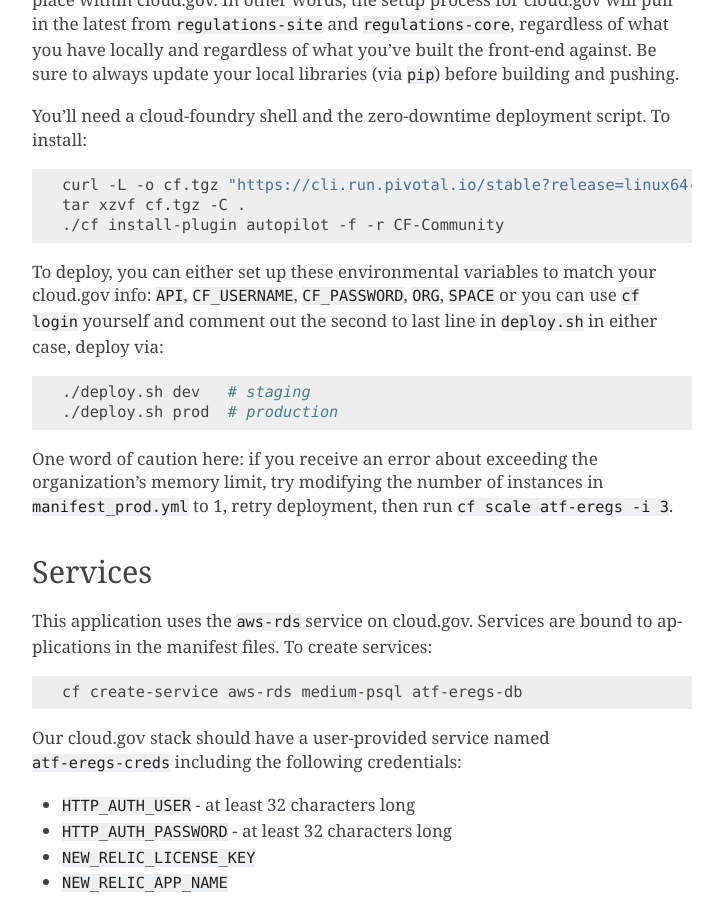
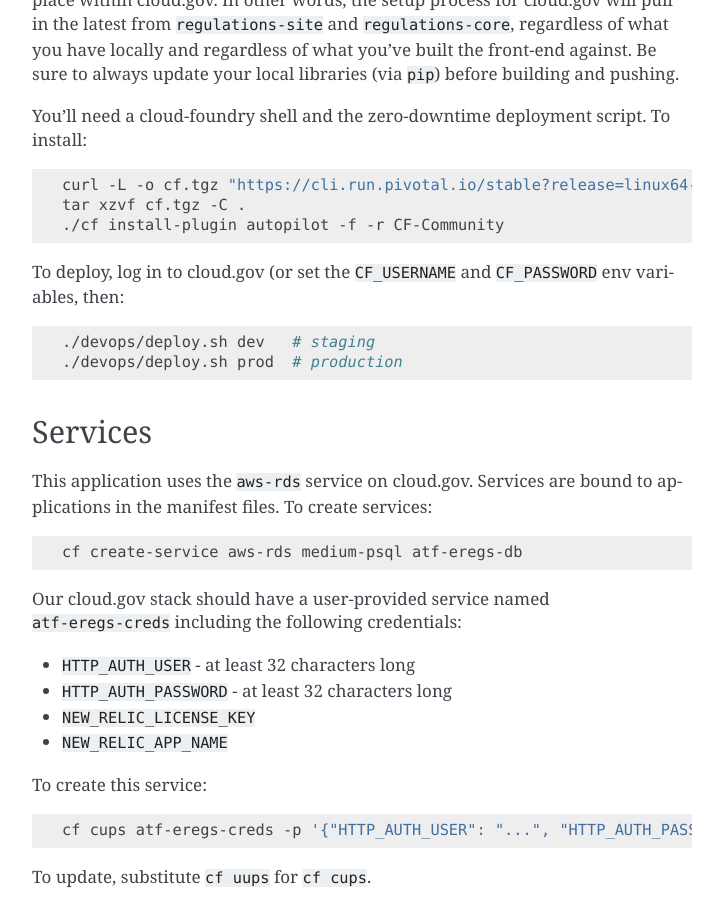
Before and after one commit to 18F/atf-eregs, a Sphinx documentation site: the page built from docs/production_setup.rst, in a window 1280 px wide and 900 px high, scrolled down 2311 px. Shown: the whole window, without its empty margins (388-1111 px from the left). Built offline with Sphinx 7.4.7, drawn with Linux system fonts in a browser that asks for light colours; pages that are not in the unit, such as notebooks, are missing from menus.

Commit message:
Remove old deploy scripts, update docs.

```diff
--- a/docs/production_setup.rst
+++ b/docs/production_setup.rst
@@ -75,19 +75,13 @@
   tar xzvf cf.tgz -C .
   ./cf install-plugin autopilot -f -r CF-Community
 
-To deploy, you can either set up these environmental variables to match your
-cloud.gov info: ``API``, ``CF_USERNAME``, ``CF_PASSWORD``, ``ORG``, ``SPACE``
-or you can use ``cf login`` yourself and comment out the second to last line
-in ``deploy.sh`` in either case, deploy via:
+To deploy, log in to cloud.gov (or set the ``CF_USERNAME`` and ``CF_PASSWORD``
+env variables, then:
 
 .. code-block:: bash
 
-  ./deploy.sh dev   # staging
-  ./deploy.sh prod  # production
-
-One word of caution here: if you receive an error about exceeding the
-organization's memory limit, try modifying the number of instances in
-``manifest_prod.yml`` to 1, retry deployment, then run ``cf scale atf-eregs -i 3``.
+  ./devops/deploy.sh dev   # staging
+  ./devops/deploy.sh prod  # production
 
 Services
 ========
```
Also changed, not shown: 2 other files.
